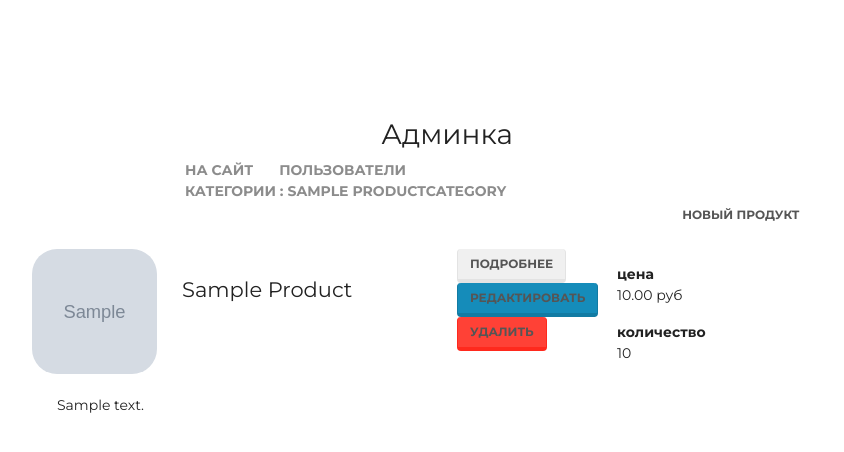
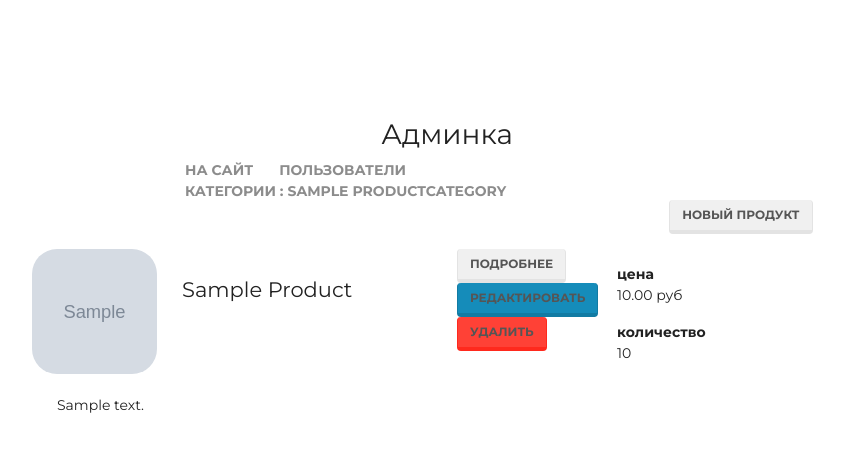
Before and after one commit to StanleyIG/Django_E-commerce, a Django app: page /my/admin/category/1/products/ in a window 1280 px wide. Shown: the part 138-590 px from the top of the page, without its empty margins (168-1012 px from the left). Run offline with Django 4.2, Linux system fonts and the light colour scheme; a user stored in the database is signed in; tables that the repository leaves empty hold one stand-in row (values such as "Sample post"); grey boxes marked "Sample" are stand-in pictures; parts of the project's set-up code (start-up, migrations or seed data) failed here and were passed over; some libraries are stand-ins or nearby versions.

Commit message:
fix code

```diff
--- a/adminapp/templates/adminapp/category_products_list.html
+++ b/adminapp/templates/adminapp/category_products_list.html
@@ -4,7 +4,7 @@
 
 {% block container %}
     <div class="products_list">
-        <a class="new_product btn btn-default" href="{% url 'my_admin:product_create' category_pk=category.pk %}">новый
+        <a class="new_product btn btn-secondary" href="{% url 'my_admin:product_create' category_pk=category.pk %}">новый
             продукт</a>
 
         {% for object in object_list %}
```
Also changed, not shown: ordersapp/templates/ordersapp/order_form.html (+5 -2 lines).
